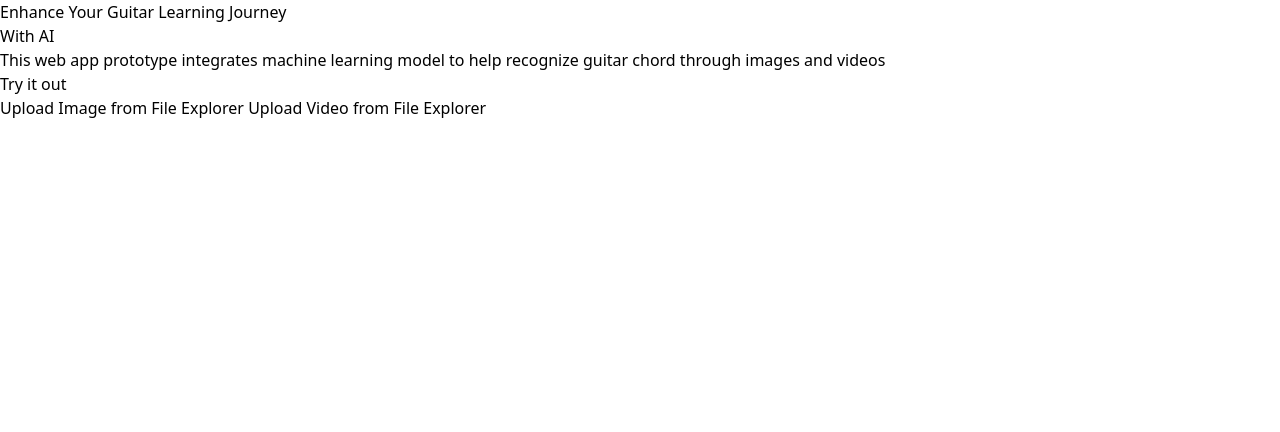
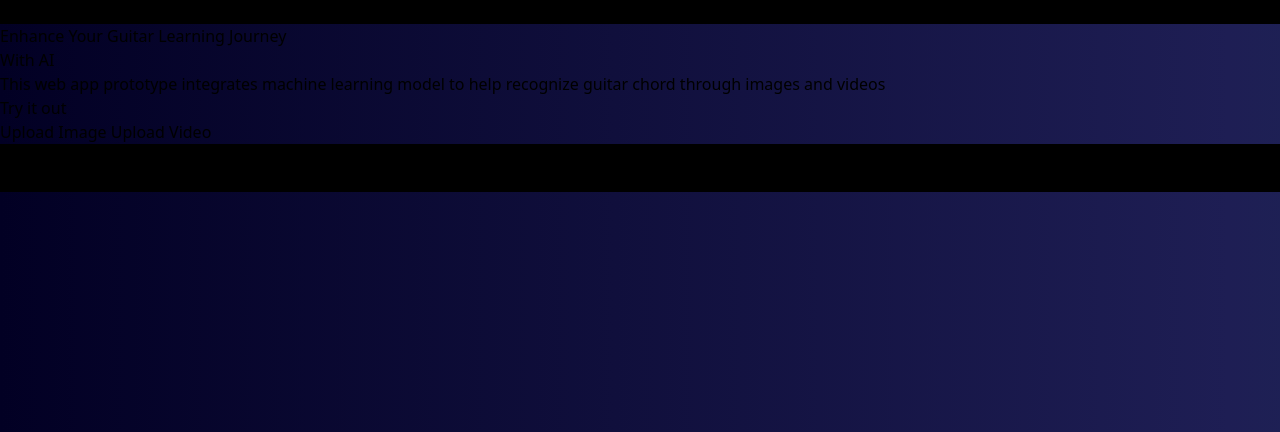
Before and after one commit to ALIFSAFWAN2233/GCR_WebVersion, a Flask app: page / in a window 1280 px wide. Shown: the top 432 px of the page. Run offline with Flask 3, Linux system fonts and the light colour scheme; style sheets or scripts are compiled from the project's sources.

Commit message:
Add UI for index.html/hero page

```diff
--- a/app.py
+++ b/app.py
@@ -145,6 +145,7 @@ def render_chords_page(prediction):
             desc_root = root["description"]
             desc_first = first["description"]
             desc_second = second["description"]
+
 
             # Store chord information in a dictionary
             # Replace the base 64 images for url of the images
--- a/templates/index.html
+++ b/templates/index.html
@@ -3,27 +3,114 @@
 <head>
     <meta charset="UTF-8">
     <meta name="viewport" content="width=device-width, initial-scale=1.0">
-    <title>Welcome</title>
+    <title>Welcome To GCR_WebApp</title>
     <link rel="stylesheet" href="./static/output.css">
 </head>
-<body class="bg-gray-900">
-<div class="container mx-auto"><!-- Full the user screen -->
-    <div class="text-center"> <h1 class="text-4xl font-bold">Enhance Your Guitar Learning Journey</h1>
-    <h1 class="text-4xl font-bold text-green-600">With AI</h1></div>
+<body class = "bg-hero-bg-gradient fade-in-gradient" >
+
+<!--Top bar-->
+<div class = "fixed top-0 w-full bg-black py-4 px-6 fade-in-left-to-right">
+    <!--Need to add logo or GCR_WebApp text-->
+    <p class = "text-white text-start font-semibold font-sans">GCR_WebApp</p>
+
 </div>
-    <p class="text-sm text-center">This web app prototype integrates machine learning model to help recognize guitar chord through
-    images and videos</p>
 
+<div class=" h-3/4 p-5 mb-8 mt-10 " ><!--Holds the title and description of web app-->
+    <div class=" h-full flex flex-col justify-center" ><!-- Full the user screen -->
+        <div class="text-center pt-20 pr-5 pl-5 pb-10">
+            <h1 class="text-5xl text-white font-semibold tracking-wide fade-in-from-bottom font-sans">Enhance Your Guitar Learning Journey</h1>
+            <h1 class="text-4xl font-bold text-green-600 pt-5 fade-in-from-bottom font-sans ">With AI</h1>
+        </div>
+        <p class="text-xl  font-light tracking-wide text-center text-white px-5 pt-10 pb-10 fade-in-from-bottom ">This web app prototype integrates machine learning model to help recognize guitar chord through
+        images and videos</p>
+    </div>
 
+</div>
+
+<div class = "h-1/4 flex flex-col justify-center items-center bg-black  mx-8 rounded-md py-5 px-5 fade-in-from-bottom opacity-500">
 <!-- Reveal below elements when user scroll down -->
-    <h2>Try it out </h2>
+    <h2 class = "text-white text-xl pb-5 fade-in-from-bottom font-medium">Try it out </h2>
 
-    <div>
-        <a href="{{ url_for('upload_file') }}"><button>Upload Image from File Explorer</button></a>
+    <div class = "space-x-4 fade-in-from-bottom" >
+        <a href="{{ url_for('upload_file') }}"><button  class="transition ease-in-out delay-100 bg-blue-500 hover:-translate-y-1 hover:scale-110 hover:bg-indigo-500 duration-300  text-white font-medium py-2 px-4 rounded-lg  mb-4 md:mb-0 md:mr-4 ">Upload Image</button></a>
 
-        <a href="{{ url_for('video_upload') }}"><button>Upload Video from File Explorer</button></a>
+        <a href="{{ url_for('video_upload') }}"><button class="transition ease-in-out delay-100 bg-blue-500 hover:-translate-y-1 hover:scale-110 hover:bg-indigo-500 duration-300  text-white font-medium py-2 px-4 rounded-lg  mb-4 md:mb-0 md:mr-4 ">Upload Video</button></a>
         <!-- Can consider to add real time prediction feature -->
 
     </div>
+</div>
+
+<!--Bottom Bar-->
+<div class = "fixed bottom-0 w-full bg-black py-4 px-6 text-white fade-in-left-to-right">
+    <div class = "container mx-auto flex justify-between items-center font-medium">
+        <p>FYP PROJECT</p>
+        <p>By Alif Safwan</p>
+    </div>
+</div>
+
 </body>
+
+<style>
+    @keyframes fadeInFromBottom {
+        0% {
+            opacity: 0;
+            transform: translateY(20px);
+        }
+
+        50% {
+            opacity: 0.5;
+            transform: translateY(10px);
+        }
+        100% {
+            opacity: 1;
+            transform: translateY(0);
+        }
+    }
+
+
+    .fade-in-from-bottom {
+        animation: fadeInFromBottom 1s ease-out;
+    }
+
+
+    @keyframes fadeInGradient {
+        0% {
+            background-position: 100% 0%;
+        }
+        100% {
+            background-position: 0% 0%;
+        }
+    }
+
+    .fade-in-gradient {
+        background-image: linear-gradient(90deg, rgba(2,0,36,1) 0%, rgba(30,30,84,1) 48%, rgba(24,81,93,1) 100%);
+        background-size: 200% 100%; /* Ensure the width is twice the size */
+        animation: fadeInGradient 1s ease-in-out forwards;
+    }
+
+    @keyframes fadeInLeftToRight {
+            0% {
+                background-color: rgba(0, 0, 0, 0);
+                transform: translateX(-100%);
+            }
+            100% {
+                background-color: rgba(0, 0, 0, 1);
+                transform: translateX(0);
+            }
+        }
+
+        .fade-in-left-to-right {
+            animation: fadeInLeftToRight 1s ease-in-out forwards;
+        }
+
+</style>
+
+<script>
+     // Trigger the animation when the DOM content is fully loaded
+     document.addEventListener('DOMContentLoaded', function () {
+            document.querySelector('.fade-in-left-to-right').classList.add('animate');
+        });
+</script>
+
+</style>
 </html>
```
